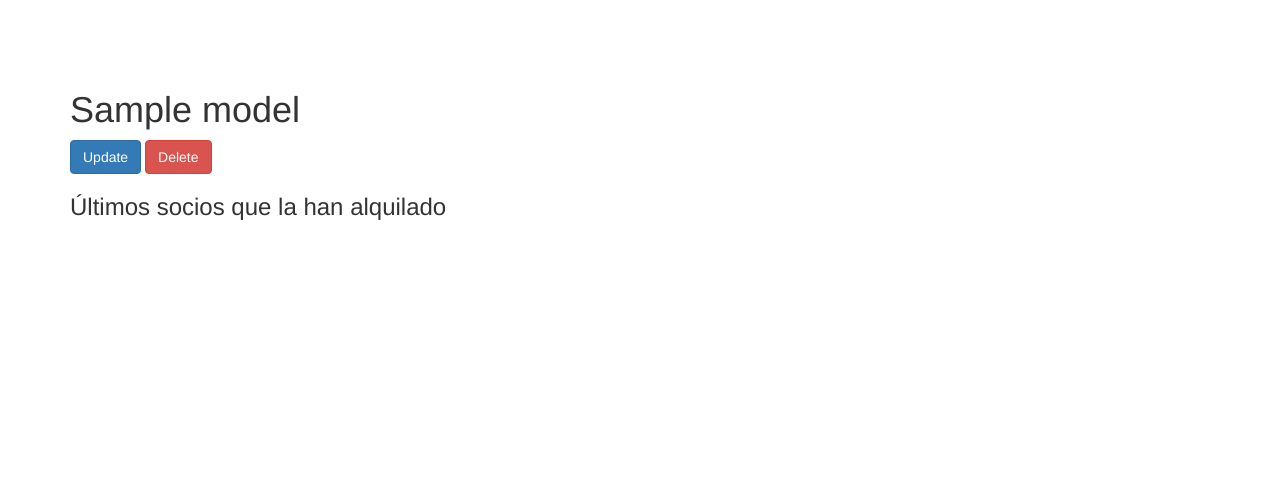
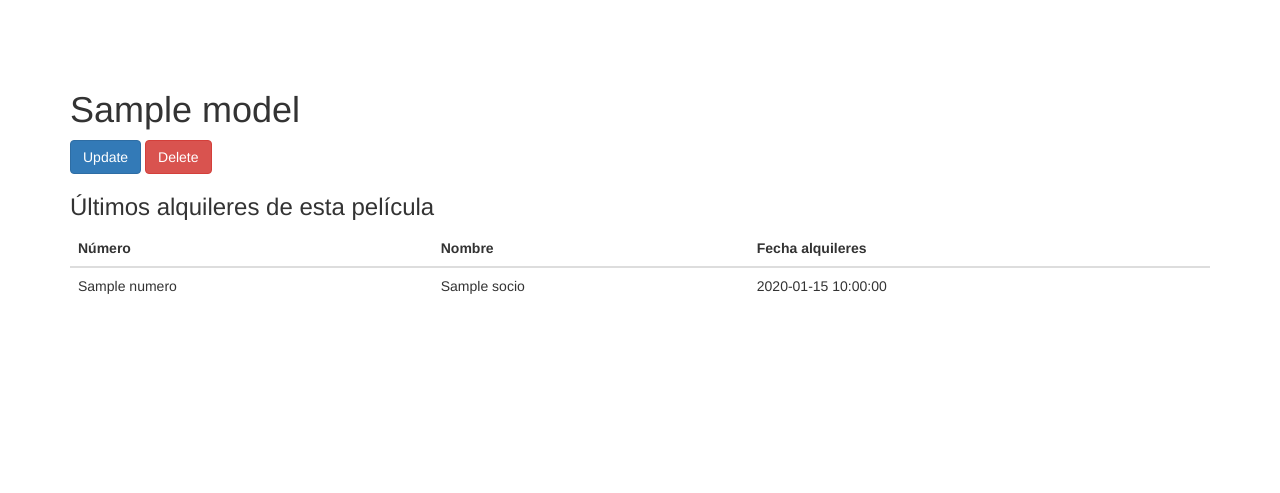
Before and after one commit to oscar490/videoguayOscar, a Yii app: template views/peliculas/view.php in a window 1280 px wide. Shown: the top 493 px of the page. Run offline with PHP 8.4 and a stand-in for Yii, Linux system fonts and the light colour scheme; the template is opened without the code that fills it: most values are stand-ins (such as "Sample title", 1, 10 or a date in 2020); data that the repository does not hold is empty; some libraries are stand-ins or nearby versions.

Commit message:
Se muestran los 10 últimos alquileres de cada pelicula en la vista de película y se muestran de cada socios las peliculas alquiladas. También se muestran otros elementos de menus

```diff
--- a/controllers/SociosController.php
+++ b/controllers/SociosController.php
@@ -54,7 +54,6 @@ class SociosController extends Controller
     public function actionView($id)
     {
         $a = Alquileres::find()
-            ->joinWith('pelicula')
             ->where(['socio_id' => $id])
             ->orderBy('create_at DESC')
             ->limit(10);
--- a/db/videoguay.sql
+++ b/db/videoguay.sql
@@ -64,4 +64,5 @@ INSERT INTO peliculas (codigo, titulo, precio_alq)
 INSERT INTO alquileres (socio_id, pelicula_id, create_at, devolucion)
     VALUES  (1, 1, current_timestamp - 'P4D'::interval, current_timestamp - 'P3D'::interval),
             (1, 2, current_timestamp - 'P2D'::interval, null),
+            (1, 3, current_timestamp - 'P1D'::interval, current_timestamp),
             (3, 1, current_timestamp - 'P3D'::interval, current_timestamp - 'P1D'::interval);
--- a/views/peliculas/view.php
+++ b/views/peliculas/view.php
@@ -36,19 +36,24 @@ $this->params['breadcrumbs'][] = $this->title;
         ],
     ]) ?>
 
-    <h3>Últimos socios que la han alquilado</h3>
-    <?= GridView::widget([
-        'dataProvider'=> new ActiveDataProvider([
-            'query'=> $socios,
-            'pagination'=>false,
-            'sort'=>false
-        ]),
-        'columns'=>[
-            'numero',
-            'nombre',
-            'direccion',
-            'telefono',
-        ]
-    ]) ?>
+    <h3>Últimos alquileres de esta película</h3>
+
+
+    <table class='table'>
+        <thead>
+            <th>Número</th>
+            <th>Nombre</th>
+            <th>Fecha alquileres</th>
+        </thead>
+        <tbody>
+            <?php foreach ($alquileres as $alquiler): ?>
+                <tr>
+                    <td><?= Html::encode($alquiler->socio->numero)?></td>
+                    <td><?= Html::encode($alquiler->socio->nombre)?></td>
+                    <td><?= Html::encode($alquiler->create_at)?></td>
+                </tr>
+            <?php endforeach ?>
+        </tbody>
+    </table>
 
 </div>
```
Also changed, not shown: controllers/PeliculasController.php (+12 -5 lines).
